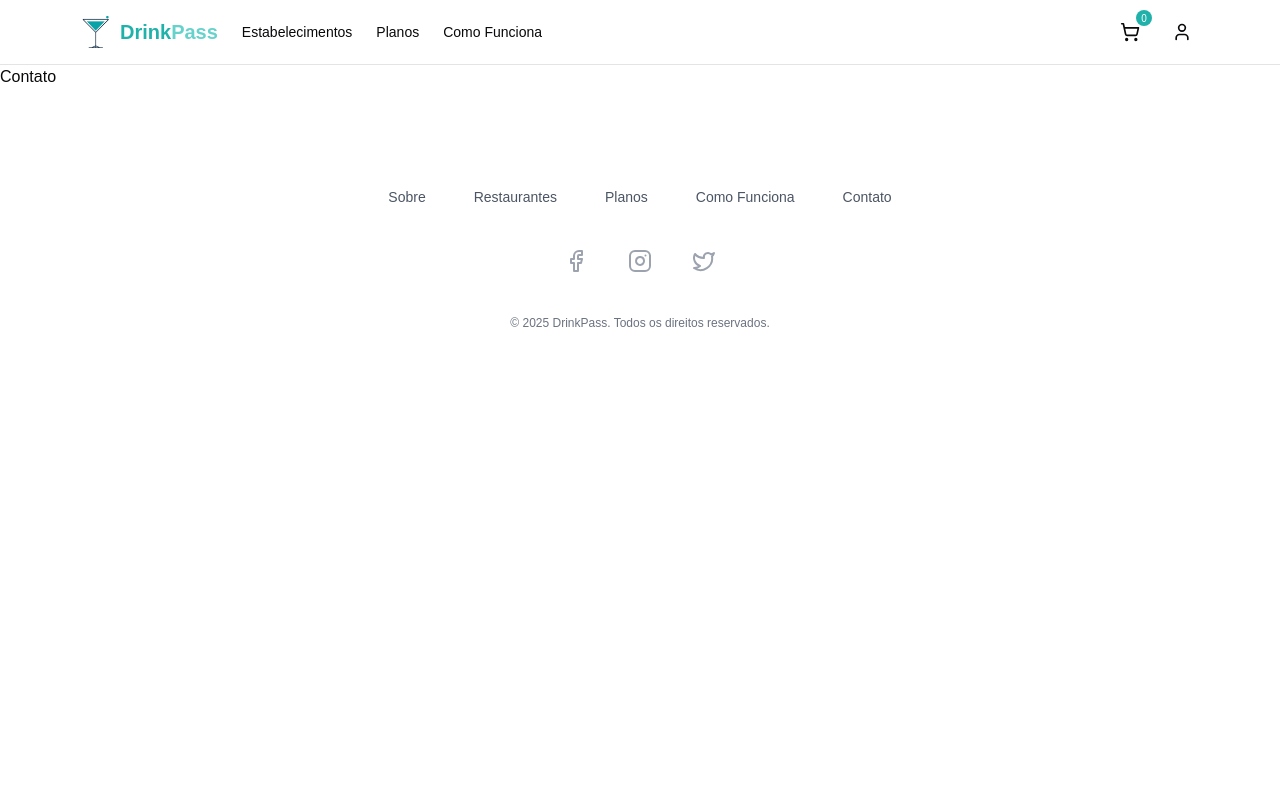
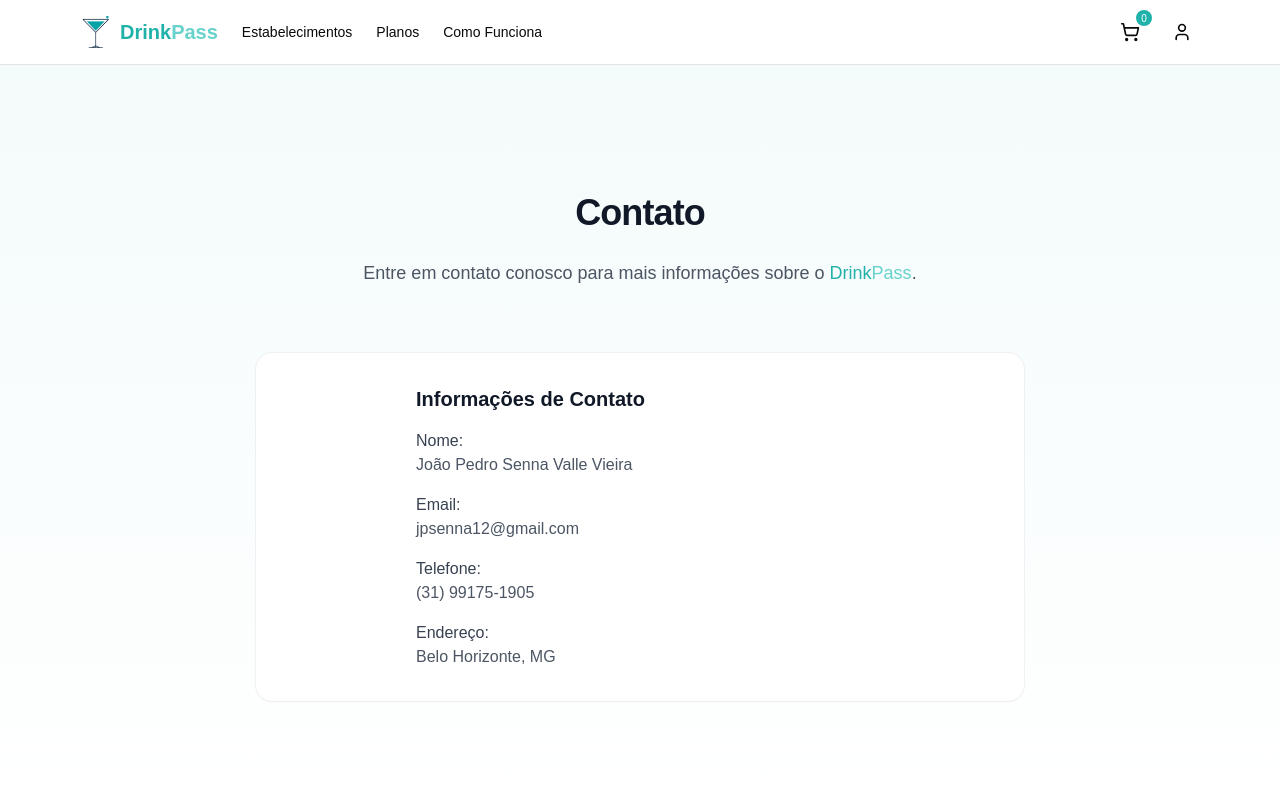
Before and after one commit to zJoaoSenna/DrinkPass, a React (Vite) app: page /contact in a window 1280 px wide. Shown: the top 800 px of the page. Built offline with nearby package versions, Linux system fonts and the light colour scheme; no server answers.

Commit message:
contato atualizado

```diff
--- a/src/App.tsx
+++ b/src/App.tsx
@@ -11,6 +11,7 @@ import RestaurantRegistrationForm from './components/RestaurantRegistrationForm'
 import Checkout from './components/Checkout';
 import PaymentPage from './components/PaymentPage';
 import PaymentSuccess from './components/PaymentSuccess';
+import Contact from './components/Contact';
 
 function App() {
   return (
@@ -34,7 +35,7 @@ function App() {
           <Route path="membership" element={<Membership />} />
           <Route path="how-it-works" element={<HowItWorks />} />
           <Route path="about" element={<div>Sobre</div>} />
-          <Route path="contact" element={<div>Contato</div>} />
+          <Route path="contact" element={<Contact />} />
           <Route path="register-restaurant" element={<RestaurantRegistrationForm />} />
 
           {/* Add all checkout routes */}
--- /dev/null
+++ b/src/components/Contact.tsx
@@ -0,0 +1,45 @@
+import React from 'react';
+
+const Contact = () => {
+  return (
+    <section className="py-24 sm:py-32 bg-gradient-to-b from-primary/5 to-transparent">
+      <div className="container">
+        <div className="mx-auto max-w-2xl text-center mb-16">
+          <h2 className="text-3xl font-bold tracking-tight text-gray-900 sm:text-4xl mb-6">
+            Contato
+          </h2>
+          <p className="text-lg leading-8 text-gray-600 font-medium">
+            Entre em contato conosco para mais informações sobre o <span className="text-primary-drink">Drink</span>
+            <span className="text-primary-pass">Pass</span>.
+          </p>
+        </div>
+
+        <div className="max-w-3xl mx-auto bg-white rounded-2xl shadow-sm ring-1 ring-gray-200/50 p-8">
+          <div className="mx-auto max-w-md">
+            <h3 className="text-xl font-semibold text-gray-900 mb-4">Informações de Contato</h3>
+            <div className="space-y-4">
+              <div>
+                <p className="font-medium text-gray-700">Nome:</p>
+                <p className="text-gray-600">João Pedro Senna Valle Vieira</p>
+              </div>
+              <div>
+                <p className="font-medium text-gray-700">Email:</p>
+                <p className="text-gray-600">jpsenna12@gmail.com</p>
+              </div>
+              <div>
+                <p className="font-medium text-gray-700">Telefone:</p>
+                <p className="text-gray-600">(31) 99175-1905</p>
+              </div>
+              <div>
+                <p className="font-medium text-gray-700">Endereço:</p>
+                <p className="text-gray-600">Belo Horizonte, MG</p>
+              </div>
+            </div>
+          </div>
+        </div>
+      </div>
+    </section>
+  );
+};
+
+export default Contact;
--- a/src/components/Footer.tsx
+++ b/src/components/Footer.tsx
@@ -17,7 +17,7 @@ const navigation = {
     },
     {
       name: 'Instagram',
-      href: '#',
+      href: 'https://www.instagram.com/joaopedro_senna/',
       icon: Instagram,
     },
     {
@@ -49,14 +49,16 @@ const Footer = () => {
         </nav>
         <div className="mt-10 flex justify-center space-x-10">
           {navigation.social.map((item) => (
-            <Link
+            <a
               key={item.name}
-              to={item.href}
+              href={item.href}
+              target="_blank"
+              rel="noopener noreferrer"
               className="text-gray-400 hover:text-gray-500"
             >
               <span className="sr-only">{item.name}</span>
               <item.icon className="h-6 w-6" aria-hidden="true" />
-            </Link>
+            </a>
           ))}
         </div>
         <p className="mt-10 text-center text-xs leading-5 text-gray-500">
```
